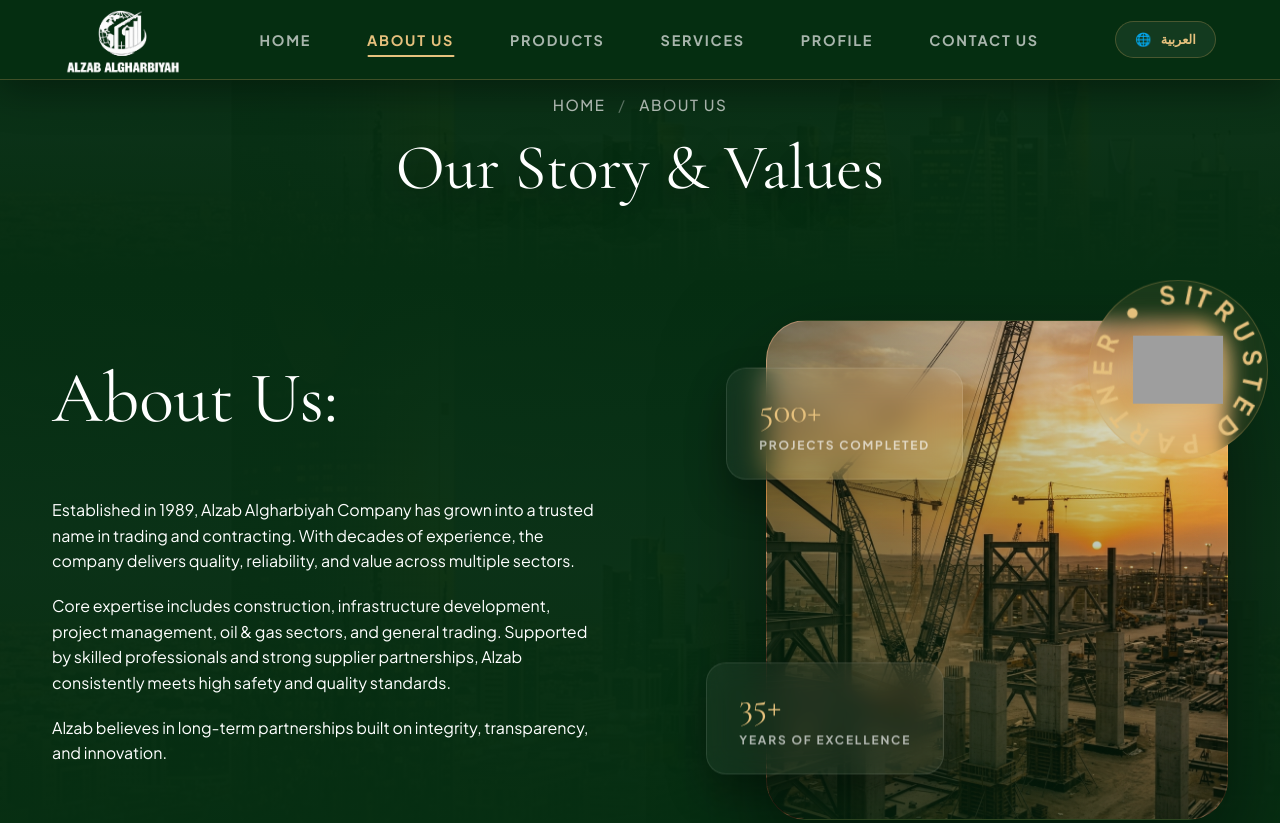
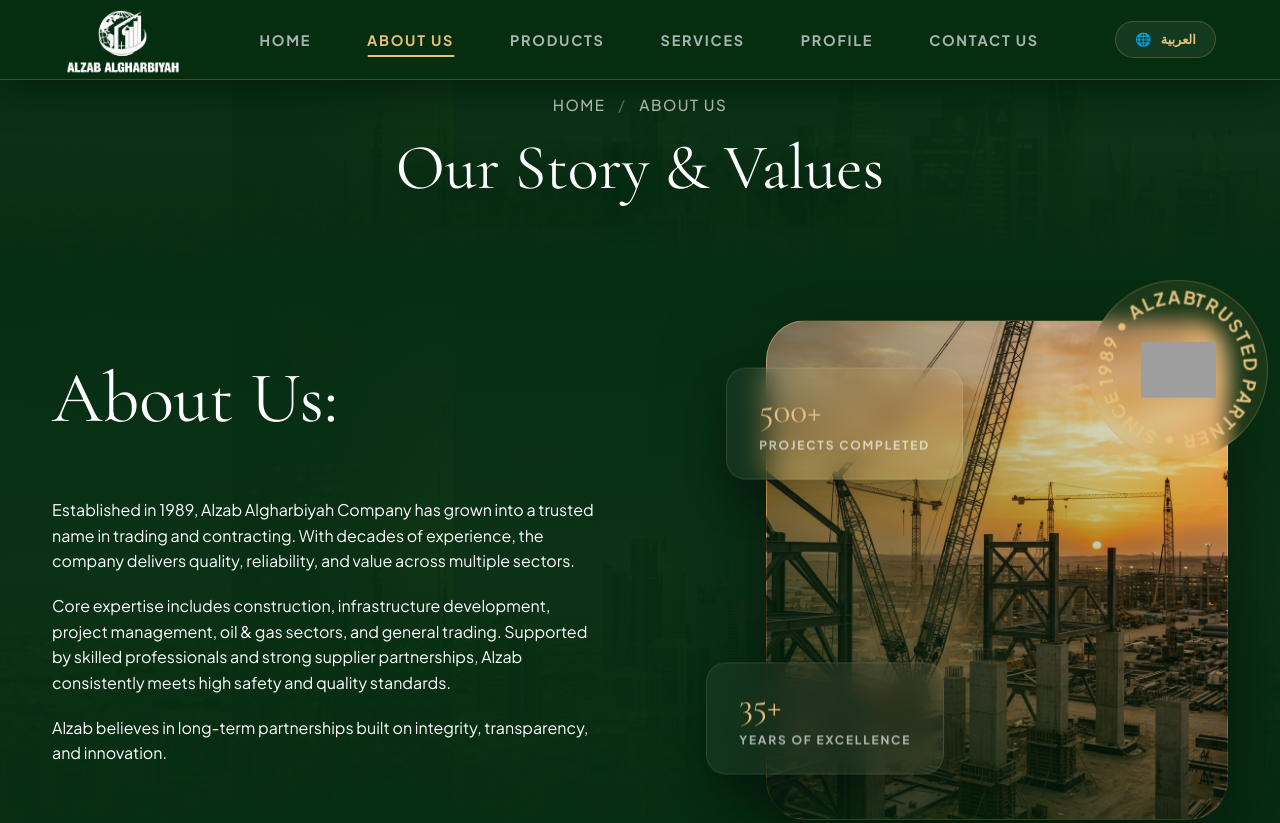
Before and after one commit to futureadam249-png/Alzab-Website, a plain HTML site: page about.html in a window 1280 px wide. Shown: the top 823 px of the page. Drawn offline with nearby package versions, Linux system fonts and the light colour scheme; grey boxes are pictures that could not be loaded.

Commit message:
Refine heritage badge: word-level spacing and centered logo

```diff
--- a/about.html
+++ b/about.html
@@ -131,9 +131,9 @@
                <div class="badge-text">
                  <svg viewBox="0 0 100 100">
                    <path id="circlePath" d="M 50, 50 m -37, 0 a 37,37 0 1,1 74,0 a 37,37 0 1,1 -74,0" fill="transparent"/>
-                   <text>
+                   <text style="letter-spacing: 1px;">
                      <textPath xlink:href="#circlePath">
-                       TRUSTED PARTNER • SINCE 1989 • ALZAB ALGHARBIYAH •
+                       TRUSTED  PARTNER  •  SINCE  1989  •  ALZAB  ALGHARBIYAH  •
                      </textPath>
                    </text>
                  </svg>
--- a/style.css
+++ b/style.css
@@ -1482,14 +1482,14 @@
   width: 100%;
   height: 100%;
   fill: var(--gold-primary);
-  font-size: 14px;
+  font-size: 10px;
   font-weight: 700;
-  letter-spacing: 4px;
+  letter-spacing: 3.5px;
 }
 
 .badge-logo {
-  width: 90px;
-  height: 90px;
+  width: 75px;
+  height: 75px;
   object-fit: contain;
   filter: drop-shadow(0 0 15px rgba(197,160,89,0.5));
 }
```
